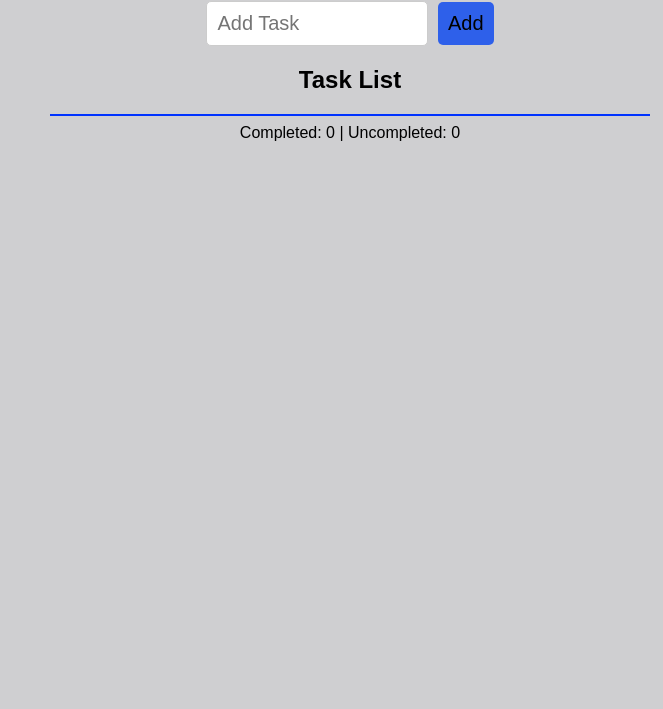
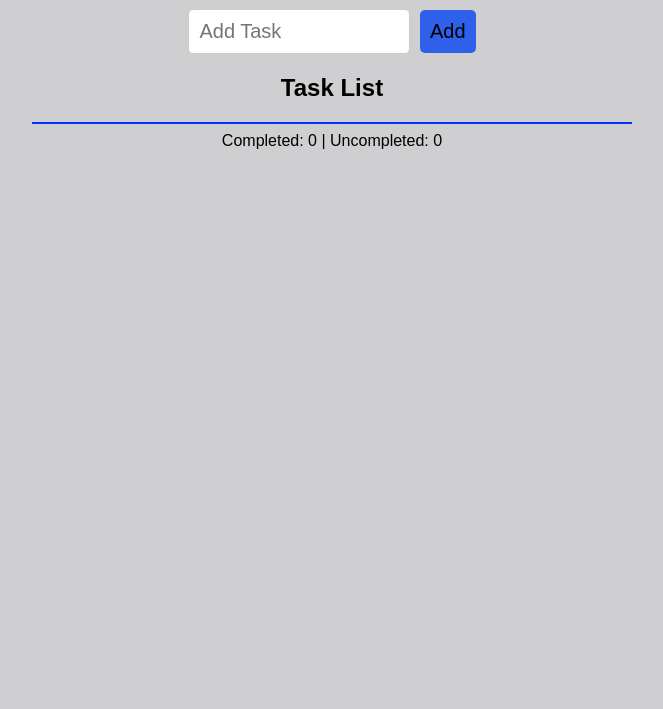
Before and after one commit to sksree/ToDo-list-task-01, a plain HTML site: page index.html in a window 1280 px wide. Shown: the part 91-800 px from the top of the page, without its empty margins (308-971 px from the left). Drawn offline with Linux system fonts and the light colour scheme.

Commit message:
resposnive

```diff
--- a/index.html
+++ b/index.html
@@ -7,7 +7,7 @@
   <body>
 
 
-   <div class="card" style="width: 600px; margin-left: 350px;">
+   <div class="card" style="width: 600px;">
     <div id="todo-container">
       <div id="header">
         <h1>To Do List</h1>
@@ -26,7 +26,9 @@
 
       <h2>Task List</h2>
       <ul id="list-container"></ul>
+
       <hr>
+
       <div class="counter-container">
         <div id="task-counters">
           Completed: <span id="completed-counter">0</span> | Uncompleted:
--- a/style.css
+++ b/style.css
@@ -2,6 +2,9 @@ body{
   background: #c5c5c7d1;
   font-family: Arial, sans-serif;
   text-align: center;
+  display: flex;
+  justify-content: center;
+  align-items: center;
 
 }
 
```
